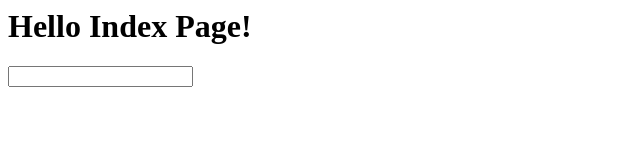
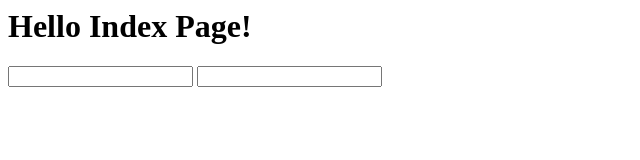
Before and after one commit to steven-zhoulin/vscode, a plain HTML site: page index.html in a window 1280 px wide. Shown: the whole page, without its empty margins (0-640 px from the left). Drawn offline with Linux system fonts and the light colour scheme.

Commit message:
[修改] 增加 password

```diff
--- a/index.html
+++ b/index.html
@@ -3,5 +3,6 @@
     <body>
         <h1>Hello Index Page!</h1>
         <input type="text" name="username" id="username">
+        <input type="password" name="password" id="password">
     </body>
 </html>
```
